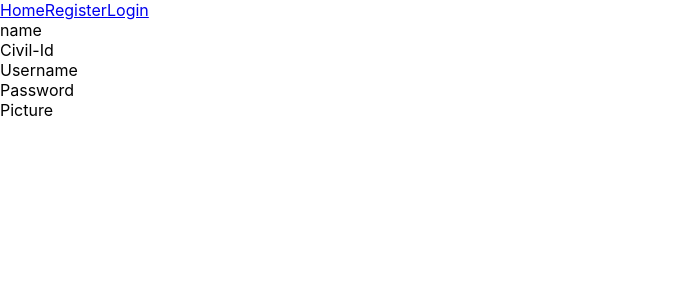
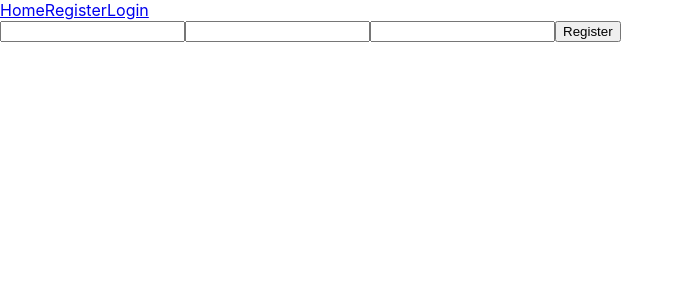
Before and after one commit to Hydration2O/TBK, a React (Create React App) app in the folder tbk/: page /Register in a window 1280 px wide. Shown: the top 300 px of the page, without its empty margins (0-684 px from the left). Built offline with nearby package versions, Linux system fonts and the light colour scheme.

Commit message:
registration compleate passoword not hidden

```diff
--- /dev/null
+++ b/tbk/src/API/users.js
@@ -0,0 +1,10 @@
+import instance from "./index";
+
+async function AddNewUser(data) {
+  const response = await instance.post(`/mini-project/api/auth/register`, data);
+  return response;
+}
+
+async function name(params) {}
+
+export { AddNewUser };
--- a/tbk/src/App.js
+++ b/tbk/src/App.js
@@ -1,17 +1,16 @@
 import logo from "./logo.svg";
 import "./App.css";
-import { QueryClient, QueryClientProvider } from "@tanstack/react-query";
+import { createBrowserRouter } from "react-router";
 import NavBar from "./components/NavBar";
-
-const queryClient = new QueryClient();
+import Home from "./components/Home";
+import RegisterUser from "./components/RegisterUser";
+import LoginUser from "./components/LoginUser";
 
 function App() {
   return (
-    <QueryClientProvider client={queryClient}>
-      <div className="App">
-        <NavBar />
-      </div>
-    </QueryClientProvider>
+    <div className="App">
+      <NavBar />
+    </div>
   );
 }
 
--- a/tbk/src/components/NavBar.js
+++ b/tbk/src/components/NavBar.js
@@ -6,11 +6,11 @@ import { NavLink } from "react-router-dom";
 
 const NavBar = () => {
   return (
-    <div>
+    <nav>
       <NavLink to="/">Home</NavLink>
       <NavLink to="/Register">Register</NavLink>
       <NavLink to="/Login">Login</NavLink>
-    </div>
+    </nav>
   );
 };
 
--- a/tbk/src/components/RegisterUser.js
+++ b/tbk/src/components/RegisterUser.js
@@ -1,15 +1,31 @@
 import React from "react";
+import { useMutation, useQuery } from "@tanstack/react-query";
+import { Formik, Form, Field } from "formik";
+import { AddNewUser } from "../API/users";
 
 const RegisterUser = () => {
+  const mutation = useMutation({
+    mutationFn: (newUser) => AddNewUser(newUser),
+  });
+
+  function submit(values) {
+    console.log(values);
+    // mutation.mutate(values);
+  }
+
   return (
     <div>
-      <div>name</div>
-      <div>Civil-Id</div>
-      <div>
-        Username <br />
-      </div>
-      <div>Password</div>
-      <div>Picture</div>
+      <Formik
+        initialValues={{ username: "", image: "", password: "" }}
+        onSubmit={submit}
+      >
+        <Form>
+          <Field as="input" name="username" type="text" />
+          <Field as="input" name="image" type="text" />
+          <Field as="input" name="password" type="text" />
+          <button type="submit">Register</button>
+        </Form>
+      </Formik>
     </div>
   );
 };
--- a/tbk/src/index.js
+++ b/tbk/src/index.js
@@ -2,12 +2,15 @@ import React from "react";
 import "./index.css";
 import App from "./App";
 import reportWebVitals from "./reportWebVitals";
-import ReactDOM from "react-dom";
+import ReactDOM from "react-dom/client";
 import { createBrowserRouter, RouterProvider } from "react-router-dom";
 import NavBar from "./components/NavBar";
 import Home from "./components/Home";
 import RegisterUser from "./components/RegisterUser";
 import LoginUser from "./components/LoginUser";
+import { QueryClient, QueryClientProvider } from "@tanstack/react-query";
+
+const queryClient = new QueryClient();
 
 const router = createBrowserRouter([
   {
@@ -39,9 +42,12 @@ const router = createBrowserRouter([
   },
 ]);
 
-ReactDOM.render(
+const root = ReactDOM.createRoot(document.getElementById("root"));
+root.render(
   <React.StrictMode>
-    <RouterProvider router={router} />
+    <QueryClientProvider client={queryClient}>
+      <RouterProvider router={router} />
+    </QueryClientProvider>
   </React.StrictMode>,
   document.getElementById("root")
 );
```
Also changed, not shown: tbk/src/components/test.js (added, +56 -0 lines).
